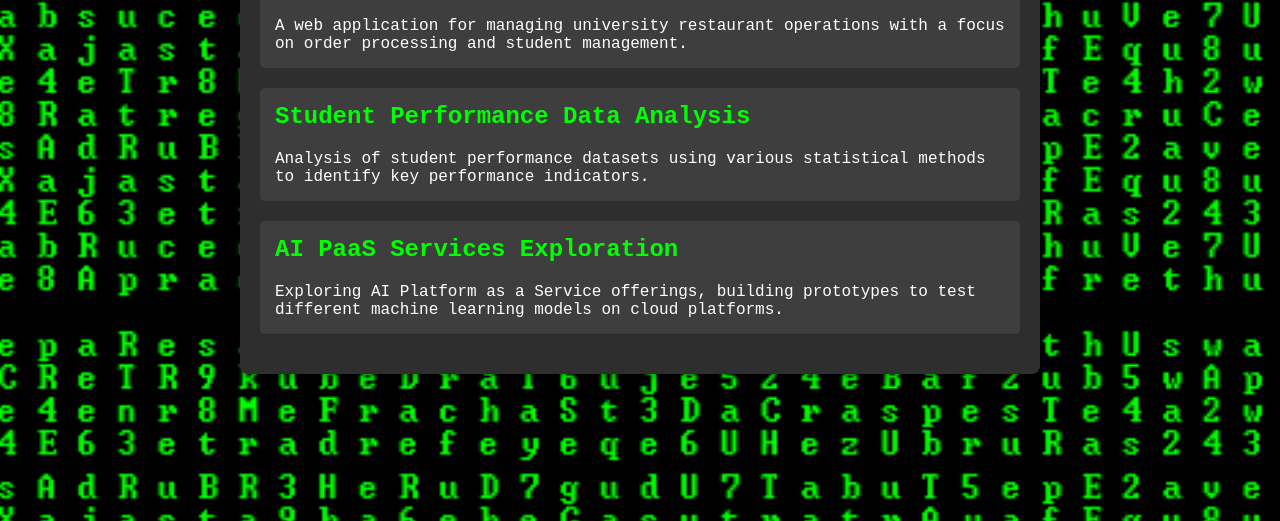
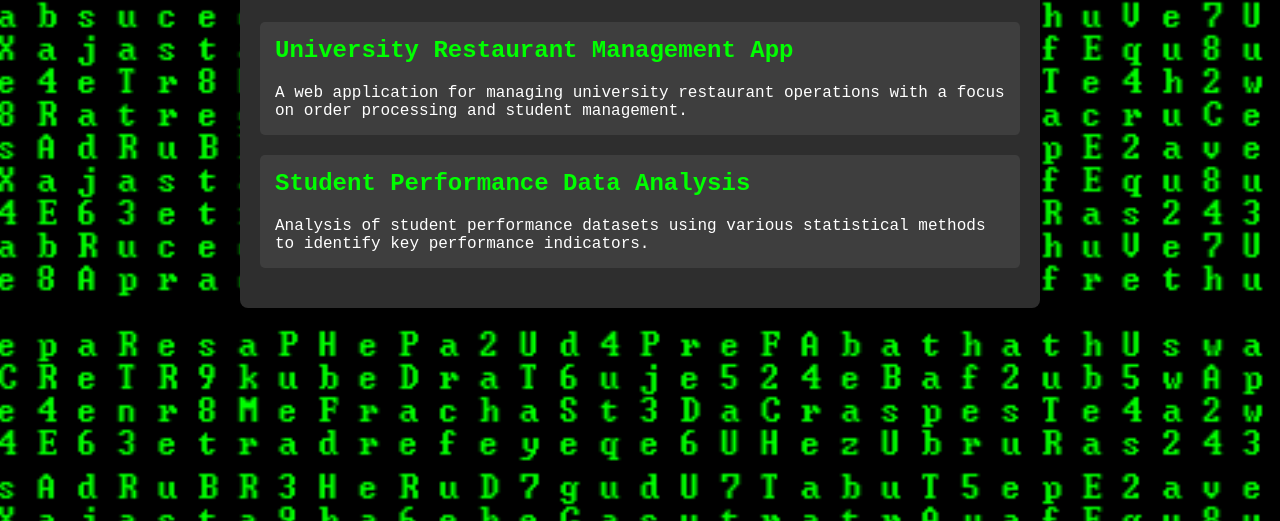
Before and after one commit to ammarkasbaoui17/portfolio, a plain HTML site: page projects.html in a window 1280 px wide. Shown: the part 329-850 px from the top of the page. Drawn offline with Linux system fonts and the light colour scheme.

Commit message:
Update projects.html

```diff
--- a/projects.html
+++ b/projects.html
@@ -28,11 +28,6 @@
             <h2>Student Performance Data Analysis</h2>
             <p>Analysis of student performance datasets using various statistical methods to identify key performance indicators.</p>
         </div>
-
-        <div class="project">
-            <h2>AI PaaS Services Exploration</h2>
-            <p>Exploring AI Platform as a Service offerings, building prototypes to test different machine learning models on cloud platforms.</p>
-        </div>
     </div>
 </body>
 </html>
```
